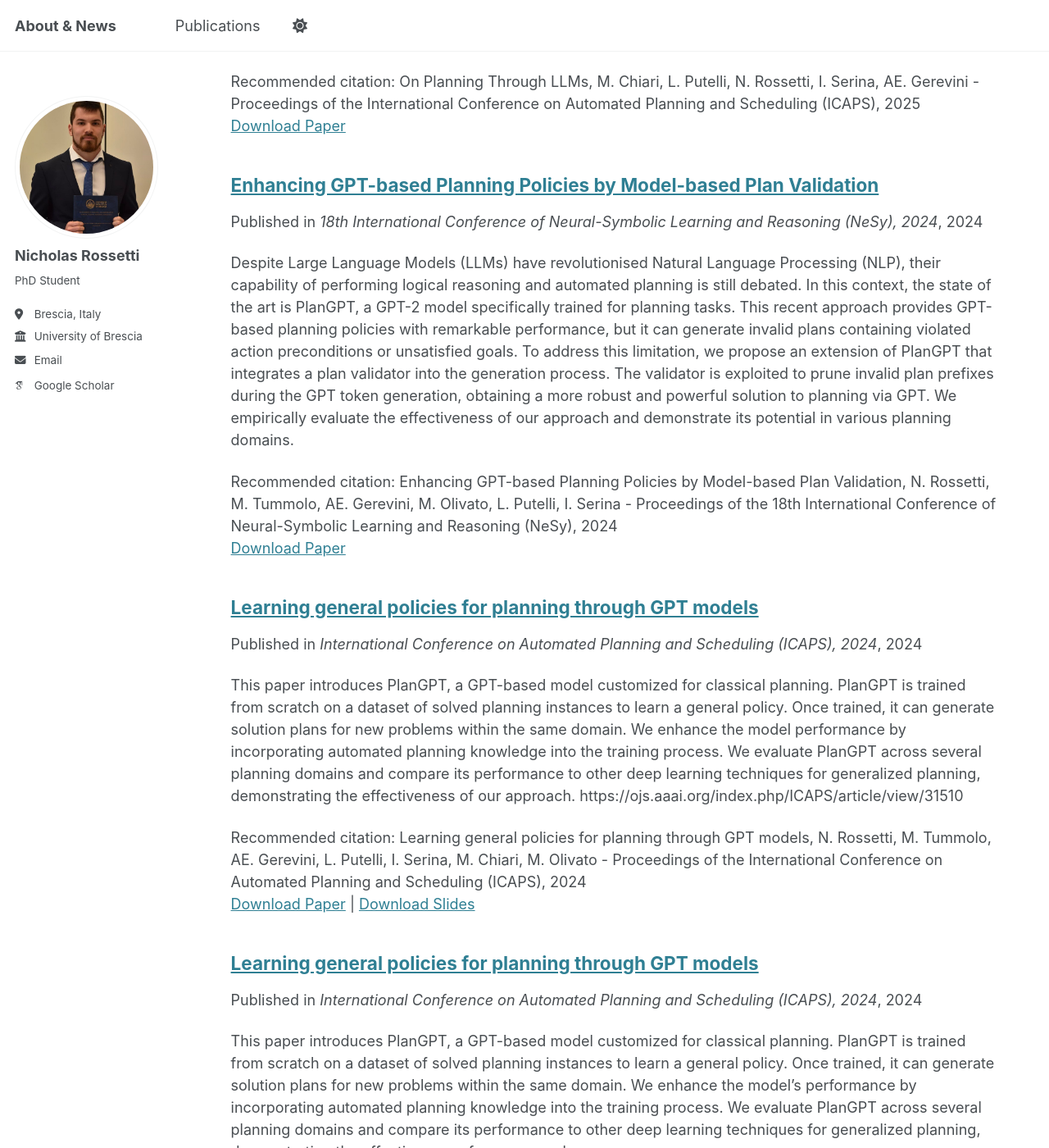
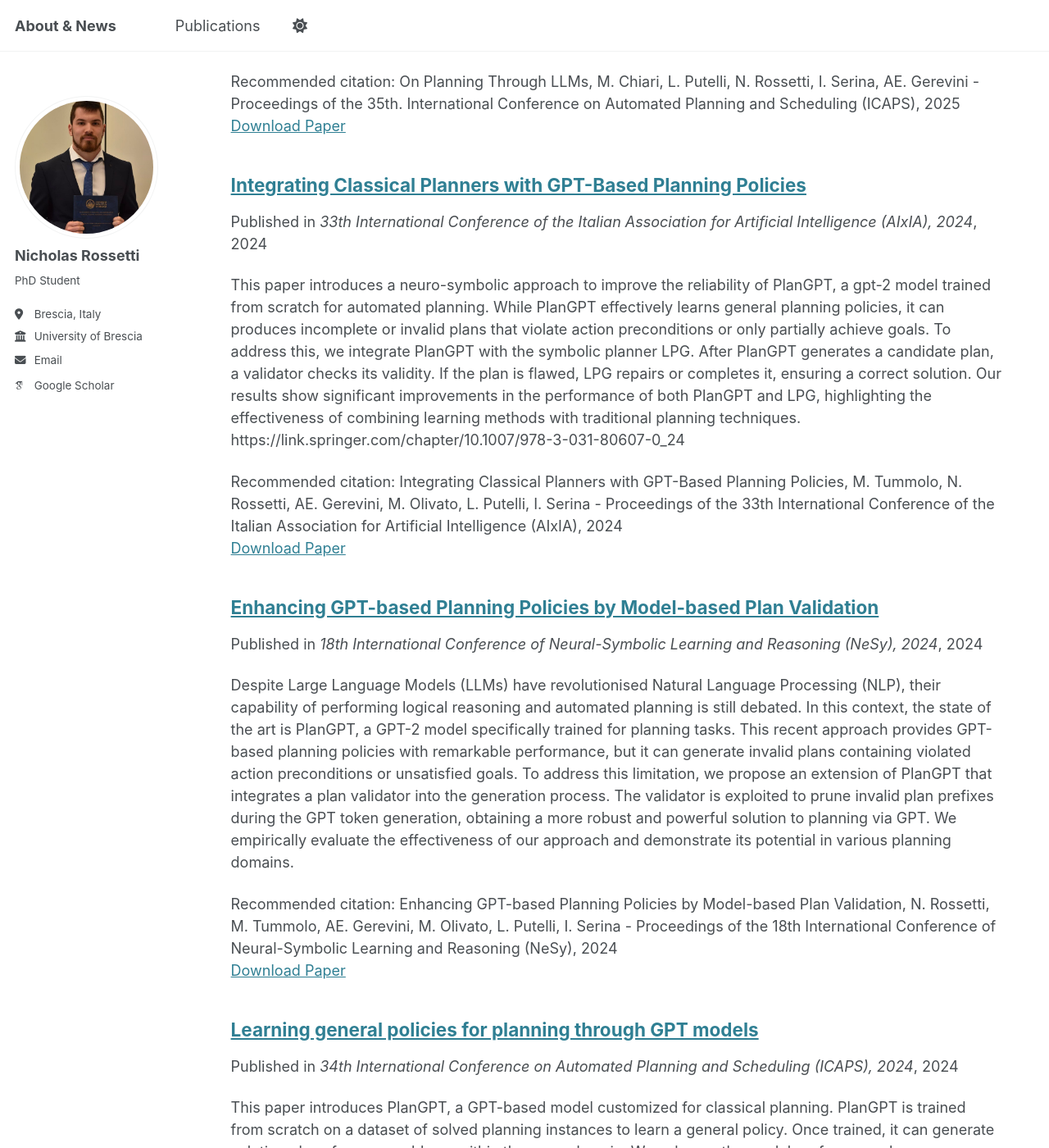
Before and after one commit to nicholasRossetti/nicholasRossetti.github.io, a Jekyll site: the page built from _pages/publications.html, in a window 1280 px wide and 1400 px high, scrolled down 499 px. Shown: the whole window at 82% size. Built offline with Jekyll 4.4.1, drawn with Linux system fonts in a browser that asks for light colours; some web fonts are replaced; some of the changed text lies outside the part shown.

Commit message:
added_pubblications

```diff
--- a/_publications/PlanGPT_AIxIA_2024.md
+++ b/_publications/PlanGPT_AIxIA_2024.md
@@ -1,14 +1,14 @@
 ---
-title: "Learning general policies for planning through GPT models"
+title: "Integrating Classical Planners with GPT-Based Planning Policies"
 collection: publications
 category: conferences
-permalink: 'https://ojs.aaai.org/index.php/ICAPS/article/view/31510'
-#excerpt: 'This paper is about the number 1. The number 2 is left for future work.'
-date: 2024-05-30
-venue: ' International Conference on Automated Planning and Scheduling (ICAPS), 2024'
-slidesurl: 'http://academicpages.github.io/files/slides_plangpt_icaps_2024.pdf'
-paperurl: 'http://academicpages.github.io/files/paper_plangpt_icaps24.pdf'
-citation: 'Learning general policies for planning through GPT models, N. Rossetti, M. Tummolo, AE. Gerevini, L. Putelli, I. Serina, M. Chiari, M. Olivato - Proceedings of the International Conference on Automated Planning and Scheduling (ICAPS), 2024'
+permalink: 'https://link.springer.com/chapter/10.1007/978-3-031-80607-0_24'
+excerpt: 'This paper introduces a neuro-symbolic approach to improve the reliability of PlanGPT, a gpt-2 model trained from scratch for automated planning. While PlanGPT effectively learns general planning policies, it can produces incomplete or invalid plans that violate action preconditions or only partially achieve goals. To address this, we integrate PlanGPT with the symbolic planner LPG. After PlanGPT generates a candidate plan, a validator checks its validity. If the plan is flawed, LPG repairs or completes it, ensuring a correct solution. Our results show significant improvements in the performance of both PlanGPT and LPG, highlighting the effectiveness of combining learning methods with traditional planning techniques. https://link.springer.com/chapter/10.1007/978-3-031-80607-0_24'
+date: 2024-11-25
+venue: '33th International Conference of the Italian Association for Artificial Intelligence (AIxIA), 2024'
+#slidesurl: 'http://academicpages.github.io/files/slides_plangpt_icaps_2024.pdf'
+paperurl: 'http://academicpages.github.io/files/paper_plangpt_aixia24.pdf'
+citation: 'Integrating Classical Planners with GPT-Based Planning Policies, M. Tummolo, N. Rossetti, AE. Gerevini, M. Olivato, L. Putelli, I. Serina - Proceedings of the 33th International Conference of the Italian Association for Artificial Intelligence (AIxIA), 2024'
 ---
 
-This paper introduces PlanGPT, a GPT-based model customized for classical planning. PlanGPT is trained from scratch on a dataset of solved planning instances to learn a general policy. Once trained, it can generate solution plans for new problems within the same domain. We enhance the model's performance by incorporating automated planning knowledge into the training process. We evaluate PlanGPT across several planning domains and compare its performance to other deep learning techniques for generalized planning, demonstrating the effectiveness of our approach.
+Recent works on Large Language Models (LLMs) have demonstrated their effectiveness in learning general policies in automated planning. In particular, a system called PlanGPT has achieved impressive performance in terms of coverage in various domains. However, it may produce invalid plans that either satisfy only some goal fluents of the corresponding planning problem or violate the planned actions’ preconditions. To overcome this limitation, we propose a novel neuro-symbolic approach that combines PlanGPT with a planner capable of repairing (or completing) the plan generated by PlanGPT, thereby leveraging model-based reasoning. When PlanGPT generates a candidate plan for a specific planning problem, we validate it using a symbolic validator. If the generated plan is invalid, we execute the repair procedure of the planner LPG to obtain a valid solution plan from it. In this paper, we empirically evaluate the effectiveness of our approach and demonstrate its performances across various planning domains. Our results show significant improvements in the performance of both PlanGPT and LPG, highlighting the effectiveness of combining learning methods with traditional planning techniques.
--- a/_publications/PlanGPT_ICAPS_2024.md
+++ b/_publications/PlanGPT_ICAPS_2024.md
@@ -5,10 +5,10 @@ category: conferences
 permalink: 'https://ojs.aaai.org/index.php/ICAPS/article/view/31510'
 excerpt: 'This paper introduces PlanGPT, a GPT-based model customized for classical planning. PlanGPT is trained from scratch on a dataset of solved planning instances to learn a general policy. Once trained, it can generate solution plans for new problems within the same domain. We enhance the model performance by incorporating automated planning knowledge into the training process. We evaluate PlanGPT across several planning domains and compare its performance to other deep learning techniques for generalized planning, demonstrating the effectiveness of our approach. https://ojs.aaai.org/index.php/ICAPS/article/view/31510'
 date: 2024-05-30
-venue: ' International Conference on Automated Planning and Scheduling (ICAPS), 2024'
+venue: '34th International Conference on Automated Planning and Scheduling (ICAPS), 2024'
 slidesurl: 'http://academicpages.github.io/files/slides_plangpt_icaps_2024.pdf'
 paperurl: 'http://academicpages.github.io/files/paper_plangpt_icaps24.pdf'
-citation: 'Learning general policies for planning through GPT models, N. Rossetti, M. Tummolo, AE. Gerevini, L. Putelli, I. Serina, M. Chiari, M. Olivato - Proceedings of the International Conference on Automated Planning and Scheduling (ICAPS), 2024'
+citation: 'Learning general policies for planning through GPT models, N. Rossetti, M. Tummolo, AE. Gerevini, L. Putelli, I. Serina, M. Chiari, M. Olivato - Proceedings of the 34th International Conference on Automated Planning and Scheduling (ICAPS), 2024'
 ---
 
 Transformer-based architectures, such as T5, BERT and GPT, have demonstrated revolutionary capabilities in Natural Language Processing. Several studies showed that deep learning models using these architectures not only possess remarkable linguistic knowledge, but they also exhibit forms of factual knowledge, common sense, and even programming skills. However, the scientific community still debates about their reasoning capabilities, which have been recently tested in the context of automated AI planning; the literature presents mixed results, and the prevailing view is that current transformer-based models may not be adequate for planning. In this paper, we address this challenge differently. We introduce a GPT-based model customised for planning (PLANGPT) to learn a general policy for classical planning by training the model from scratch with a dataset of solved planning instances. Once PLANGPT has been trained for a domain, it can be used to generate a solution plan for an input problem instance in that domain. Our training procedure exploits automated planning knowledge to enhance the performance of the trained model. We build and evaluate our GPT model with several planning domains, and we compare its performance wrt other recent deep learning techniques for generalised planning, demonstrating the effectiveness of the proposed approach.
--- a/_publications/Survey_LLMS_AP_ICAPS_2025.md
+++ b/_publications/Survey_LLMS_AP_ICAPS_2025.md
@@ -5,10 +5,10 @@ category: conferences
 permalink: 'https://openreview.net/forum?id=BfjOv8IZJI#discussion'
 excerpt: 'This paper reviews recent research on using Large Language Models (LLMs) for automated planning tasks. In these studies, LLMs are typically given a planning domain along with an initial state and a goal, and asked to generate a sequence of actions (a plan) that solves the problem. While the setup is similar across studies, they vary in the models used, the information provided, whether symbolic planners are used, and how results are evaluated. We summarize the main research trends, notable findings, and current challenges in evaluating LLMs’ planning abilities. https://openreview.net/forum?id=BfjOv8IZJI#discussion'
 date: 2025-03-01
-venue: ' International Conference on Automated Planning and Scheduling (ICAPS), 2025'
+venue: '35th. International Conference on Automated Planning and Scheduling (ICAPS), 2025'
 #slidesurl: 'http://academicpages.github.io/files/slides_plangpt_icaps_2024.pdf'
 paperurl: 'http://academicpages.github.io/files/paper_plangpt_icaps25.pdf'
-citation: 'On Planning Through LLMs, M. Chiari, L. Putelli, N. Rossetti, I. Serina, AE. Gerevini - Proceedings of the International Conference on Automated Planning and Scheduling (ICAPS), 2025'
+citation: 'On Planning Through LLMs, M. Chiari, L. Putelli, N. Rossetti, I. Serina, AE. Gerevini - Proceedings of the 35th. International Conference on Automated Planning and Scheduling (ICAPS), 2025'
 ---
 
 In recent years, various studies have been carried out to assess whether Large Language Models (LLMs) possess different reasoning capabilities, including those required in automated planning. Typically, these studies provide the LLM with a planning domain and a problem, specified by an initial state and a goal, and require the LLM model to generate a plan solving the problem. Despite this common configuration, such studies significantly differ in the used models, the information provided to the model, the possible involvement of symbolic planners, and the experimental approaches used for the evaluation. Motivated by the growing interest in LLMs and in the understanding of their reasoning abilities, in this work we offer a concise review of recent studies on using LLMs for planning. We outline the main research trends and discuss their most notable findings. Furthermore, we identify key challenges and highlight critical aspects to consider when evaluating a LLM in terms of learning to plan and generating solution plans.
```
Also changed, not shown: 1 other file.
